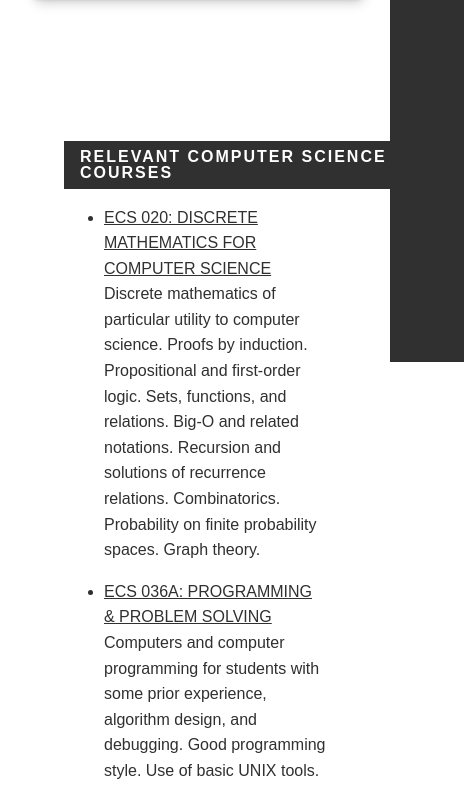
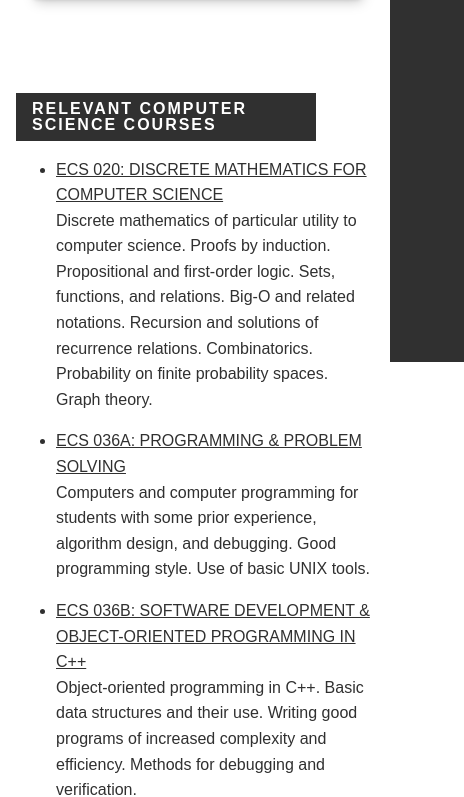
Before and after one commit to alexm720/portfolio, a plain HTML site: page courses.html in a window 390 px wide. Shown: the part 482-1279 px from the top of the page, 464 px wide, since content can reach past the window. Drawn offline with nearby package versions, Linux system fonts and the light colour scheme; a web font is replaced by a local one.

Commit message:
fixed some padding issues on mobile

```diff
--- a/style.css
+++ b/style.css
@@ -539,7 +539,8 @@ header{
 
 @media (max-width: 800px) {
     .cs-btn{
-        min-width: 400px;
+        min-width: 300px;
+        max-width: 300px;
         display: inline-block;
         padding: 0.5em 1em;
         background: var(--clr-dark);
@@ -552,4 +553,10 @@ header{
         transition: transform 200ms ease-in-out;
 
     }
+
+.course-body-wrapper{
+    background-color: var(--clr-light);
+    color: var(--clr-dark);
+    padding: 1em;
 }
+}
```
